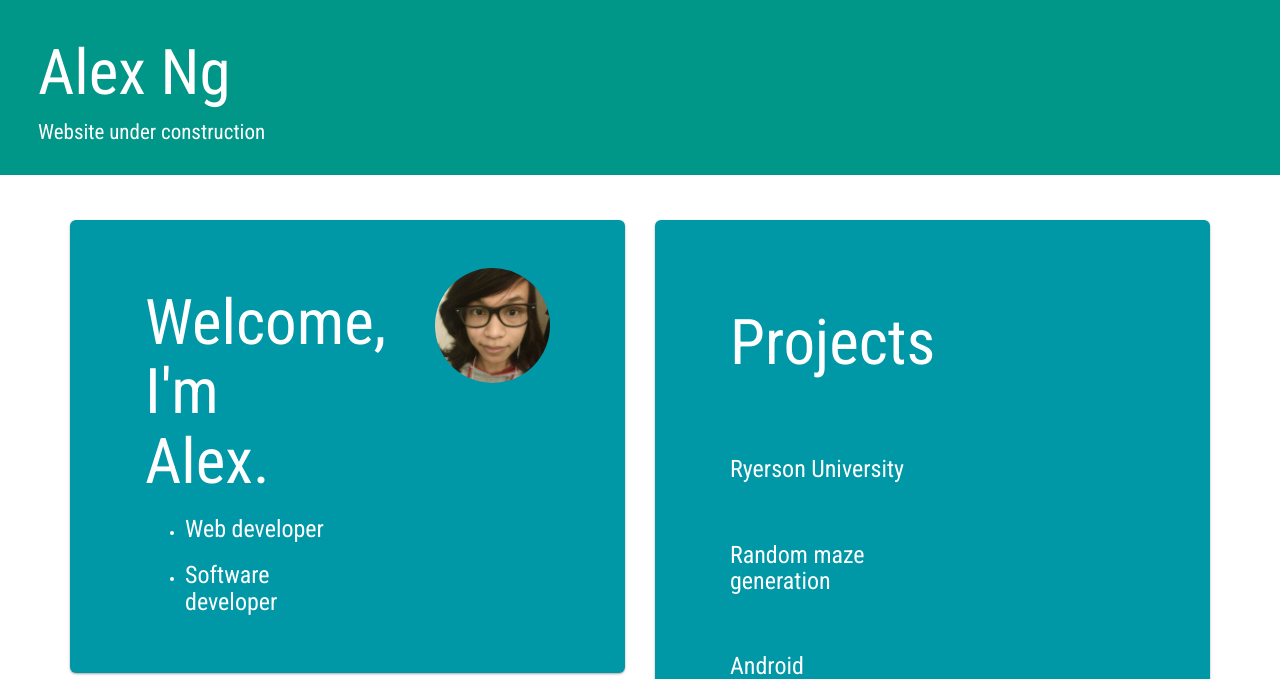
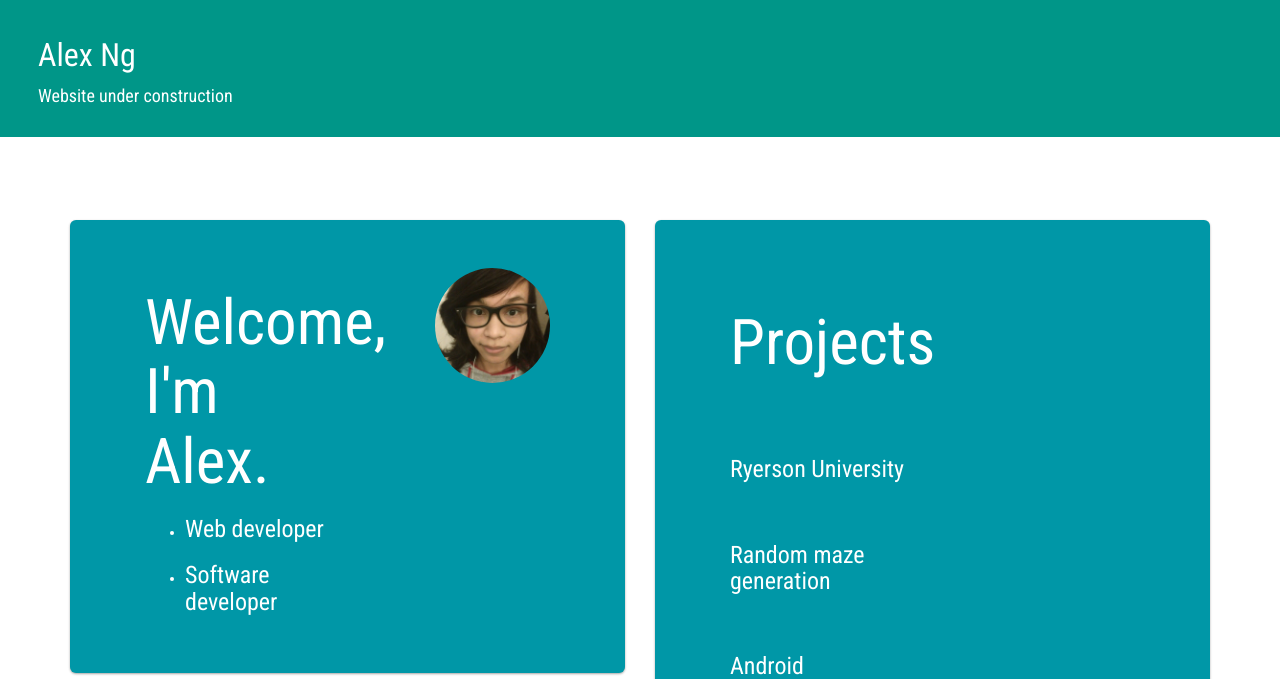
Before and after one commit to aa-ng/aa-ng.github.io, a PHP site: page / in a window 1280 px wide. Shown: the top 679 px of the page. Run offline with PHP 8.4, Linux system fonts and the light colour scheme; some libraries are stand-ins or nearby versions.

Commit message:
adjusted brand and slogan font sizes to display width

```diff
--- a/script.js
+++ b/script.js
@@ -11,16 +11,16 @@ window.onscroll = function (e)
 	if (window.scrollY >= offset)
 	{
 		header.style.padding = "5px";
-		brand.style.padding = "5px";
-		slogan.style.padding = "5px";
+		//brand.style.padding = "5px";
+		//slogan.style.padding = "5px";
 		//header.style.fontSize = "8px";
 		slogan.style.display = "none";
 	}
 	else
 	{
 		header.style.padding = "28px";
-		brand.style.padding = "10px";
-		slogan.style.padding = "10px";
+		//brand.style.padding = "10px";
+		//slogan.style.padding = "10px";
 		//header.style.fontSize = "32px";
 		slogan.style.display = "initial";
 	}
--- a/style.css
+++ b/style.css
@@ -22,6 +22,7 @@
 
 #brand
 {
+	font-size: 36px;
 	padding: 10px;
 	margin: 0px;
 }
@@ -78,4 +79,6 @@ html
 @media only screen and (min-width: 1200px)
 {
 	img.icon {width: 80%;}
+	#brand { font-size: 32px; }
+	#slogan { font-size: 18px; }
 }
```
